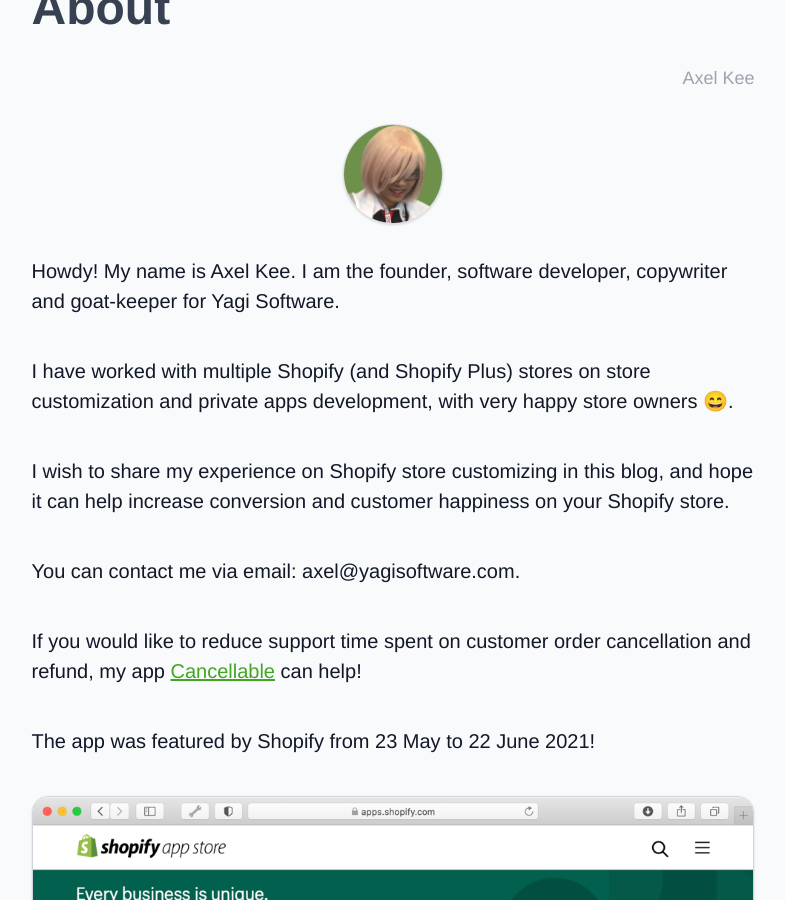
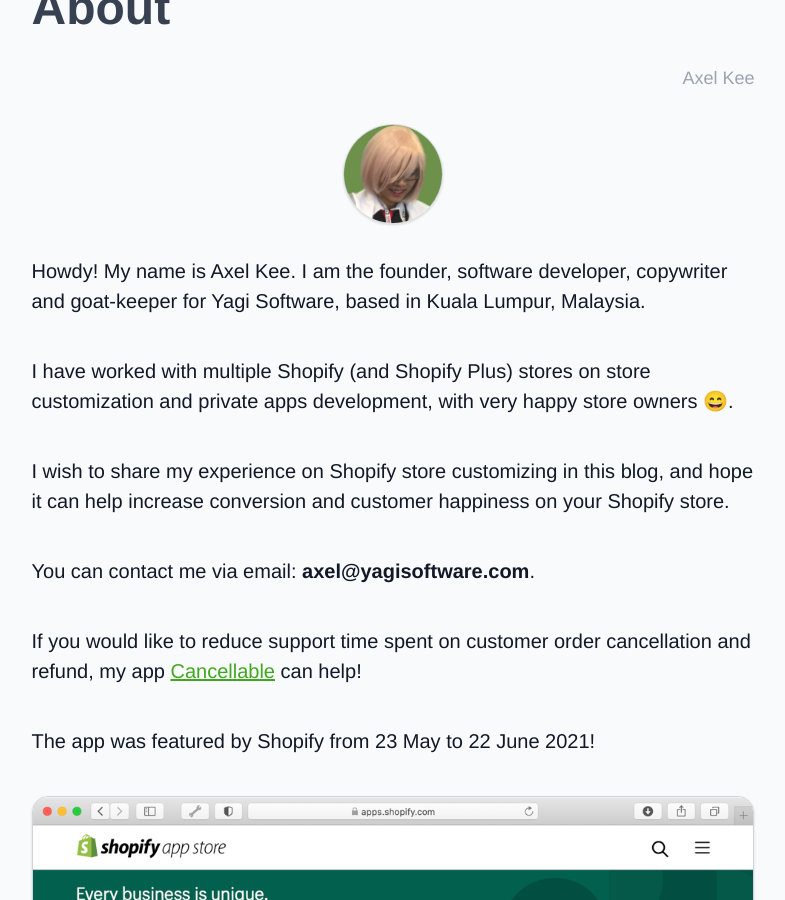
Before and after one commit to YagiSoftware/blog, a Jekyll site: the page built from about.md, in a window 1280 px wide and 900 px high, scrolled down 304 px. Shown: the whole window, without its empty margins (247-1032 px from the left). Built offline with Jekyll 4.4.1, drawn with Linux system fonts in a browser that asks for light colours; some web fonts are replaced; comment, search, counter and statistics services are not loaded.

Commit message:
Updated about
Updated about

```diff
--- a/about.md
+++ b/about.md
@@ -9,13 +9,13 @@
 <img src="{{ site.baseurl }}/axel.jpg" style="width: 100px; height: 100px; border-radius: 100%;">
 </div>
 
-Howdy! My name is Axel Kee. I am the founder, software developer, copywriter and goat-keeper for Yagi Software.
+Howdy! My name is Axel Kee. I am the founder, software developer, copywriter and goat-keeper for Yagi Software, based in Kuala Lumpur, Malaysia.
 
 I have worked with multiple Shopify (and Shopify Plus) stores on store customization and private apps development, with very happy store owners 😄.
 
 I wish to share my experience on Shopify store customizing in this blog, and hope it can help increase conversion and customer happiness on your Shopify store.
 
-You can contact me via email: axel@yagisoftware.com.
+You can contact me via email: **axel@yagisoftware.com**.
 
 If you would like to reduce support time spent on customer order cancellation and refund, my app [Cancellable](https://apps.shopify.com/cancellable) can help!
 
```
